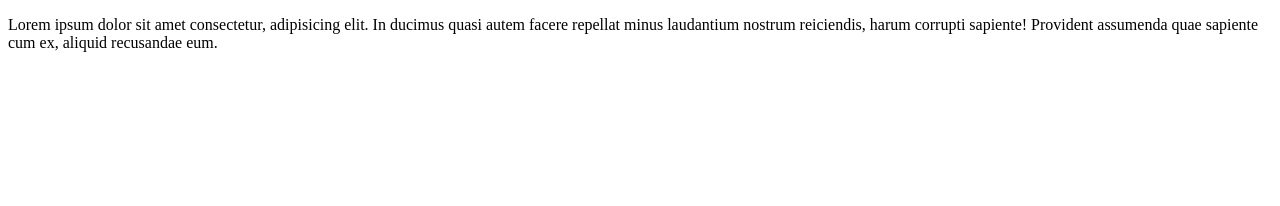
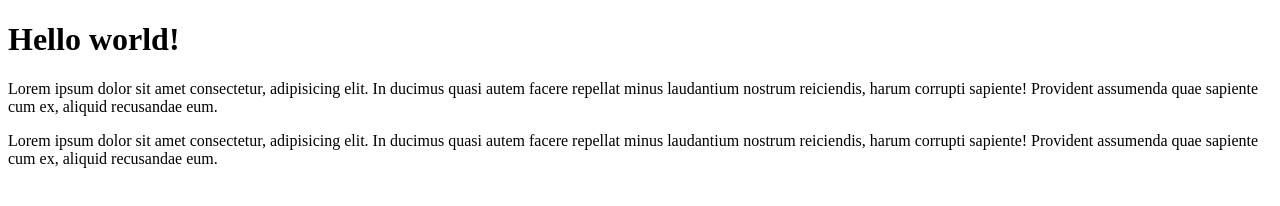
Before and after one commit to evererman/gittest, a plain HTML site: page index.html in a window 1280 px wide. Drawn offline with Linux system fonts and the light colour scheme.

Commit message:
update-2

```diff
--- a/index.html
+++ b/index.html
@@ -9,6 +9,9 @@
 </head>
 
 <body>
+   <h1>Hello world!</h1>
+   <p>Lorem ipsum dolor sit amet consectetur, adipisicing elit. In ducimus quasi autem facere repellat minus laudantium
+      nostrum reiciendis, harum corrupti sapiente! Provident assumenda quae sapiente cum ex, aliquid recusandae eum.</p>
    <p>Lorem ipsum dolor sit amet consectetur, adipisicing elit. In ducimus quasi autem facere repellat minus laudantium
       nostrum reiciendis, harum corrupti sapiente! Provident assumenda quae sapiente cum ex, aliquid recusandae eum.</p>
 </body>
```
